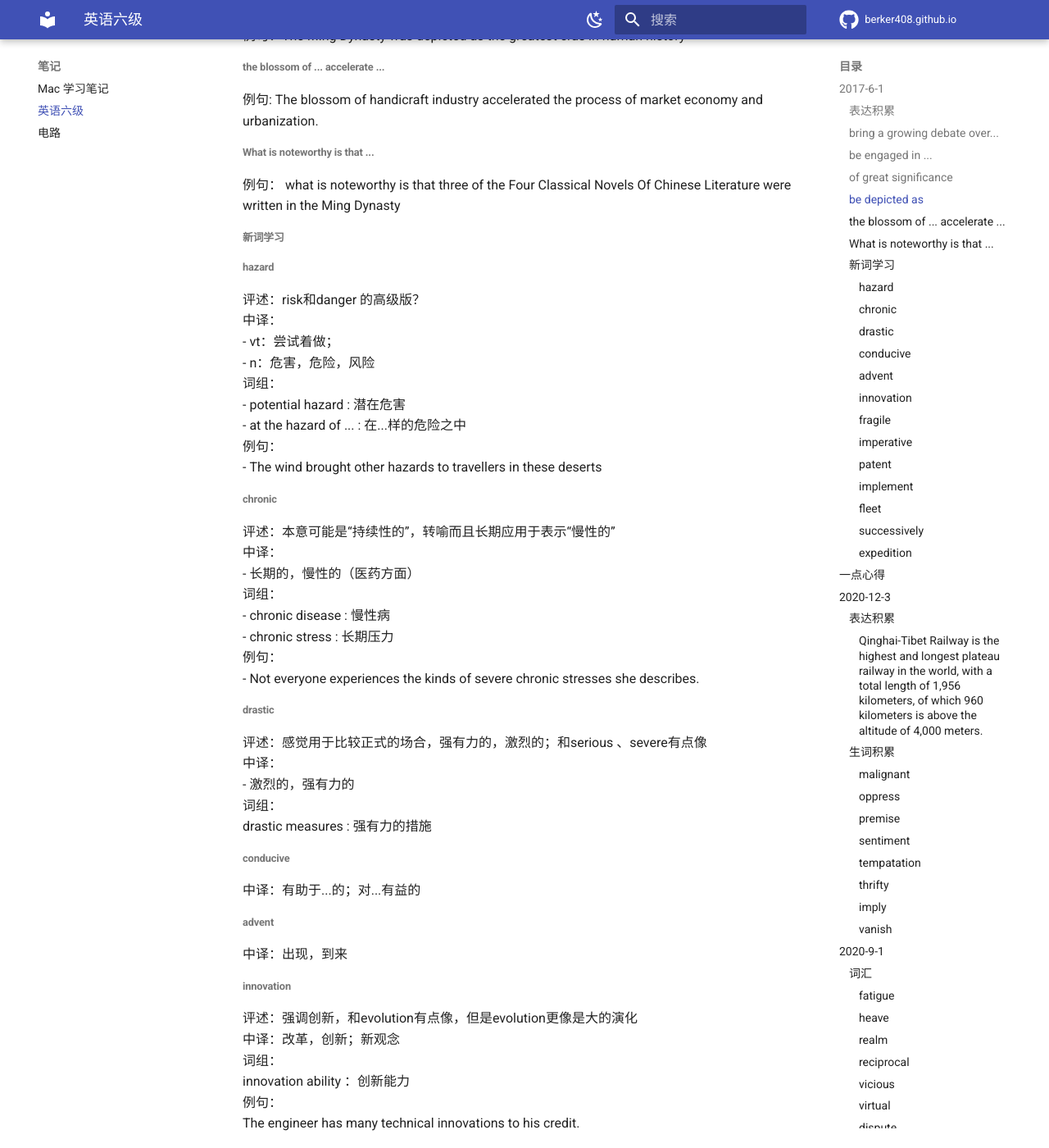
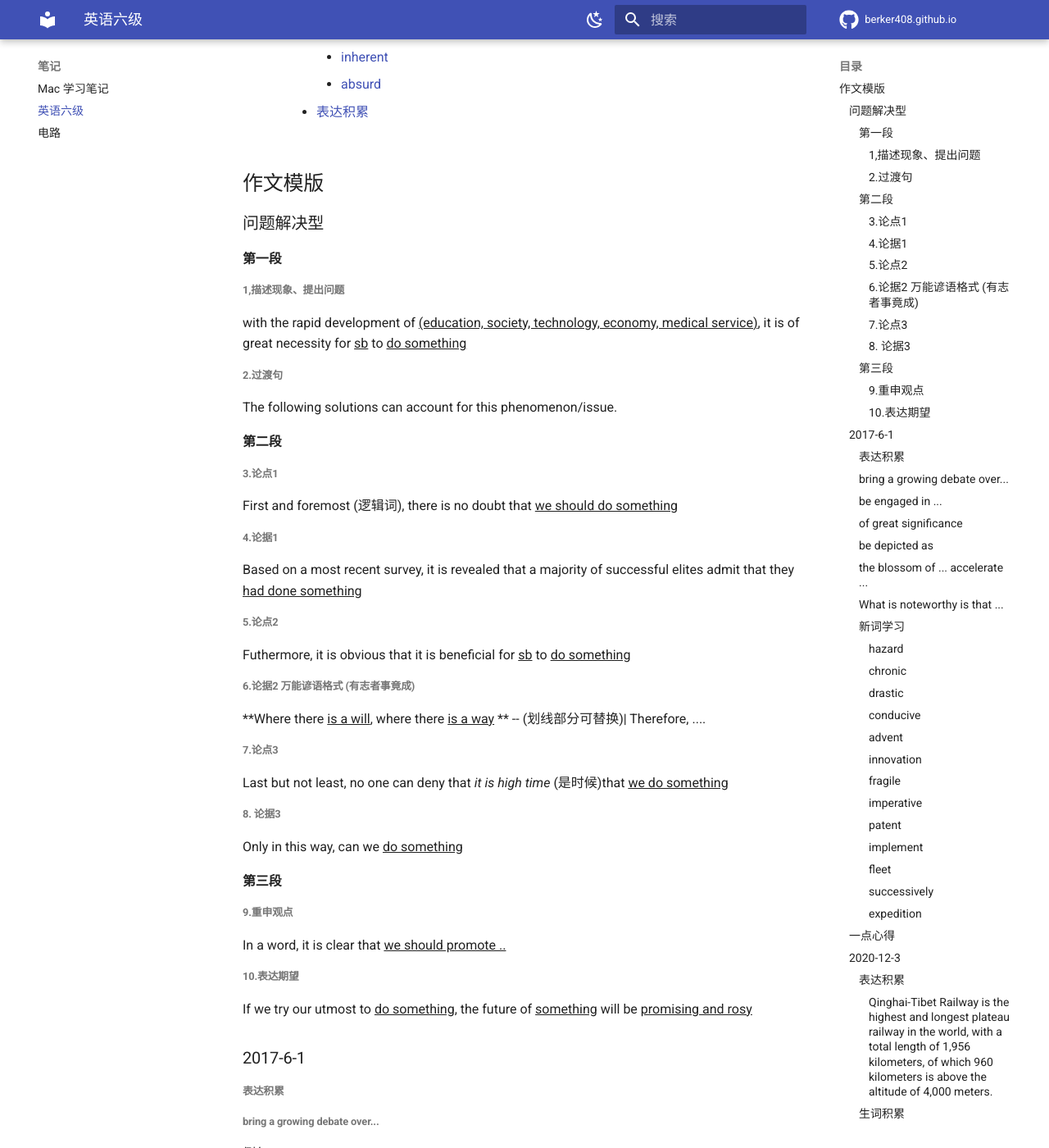
Before and after one commit to berker408/MySite, an MkDocs documentation site: the page built from docs/英语六级.md, in a window 1280 px wide and 1400 px high, scrolled down 2975 px. Shown: the whole window at 82% size. Built offline with MkDocs 1.6.1 and Material for MkDocs 9.7.7, drawn with Linux system fonts in a browser that asks for light colours; some of the changed text lies outside the part shown.

Commit message:
更新了英语六级的写作模块

```diff
--- a/docs/英语六级.md
+++ b/docs/英语六级.md
@@ -1,6 +1,54 @@
 [TOC]
 
+## 作文模版
 
+### 问题解决型
+
+#### 第一段
+
+##### 1,描述现象、提出问题
+
+with the rapid  development of  <u>(education, society, technology, economy, medical service)</u>, it is of great necessity for <u>sb</u> to <u>do something</u>
+
+##### 2.过渡句
+
+The following solutions can account for this phenomenon/issue.
+
+#### 第二段
+
+##### 3.论点1
+
+First and foremost (逻辑词), there is no doubt that <u>we should do something</u>
+
+##### 4.论据1
+
+Based on a most recent survey, it is revealed that a majority of successful elites admit that they <u>had done something</u>
+
+##### 5.论点2
+
+Futhermore, it is obvious that it is beneficial for <u>sb</u> to <u>do something</u>
+
+##### 6.论据2 万能谚语格式 (有志者事竟成)
+
+**Where there <u>is a will</u>, where there <u>is a way</u> ** -- (划线部分可替换)| Therefore, ....
+
+##### 7.论点3
+
+Last but not least, no one can deny that *it is high time* (是时候)that <u>we do something</u>
+
+##### 8. 论据3
+
+Only in this way, can we <u>do something</u>
+
+#### 第三段
+
+##### 9.重申观点
+
+In a word, it is clear that <u>we should promote ..</u>
+
+##### 10.表达期望
+
+If we try our utmost to <u>do something</u>, the future of <u>something</u> will be <u>promising and rosy</u>
 
 ### 2017-6-1
 
@@ -295,7 +343,7 @@ The ship is still in rigorous quarantine
 
 in extent  : 就面积而言
 
-the. extent of : ...的范围内
+the extent of : ...的范围内
 
 ##### stimulate
 
```
Also changed, not shown: other parts of docs/英语六级.md (+1 -1 lines), docs/pronunciation.md (added, +1 -0 lines).
